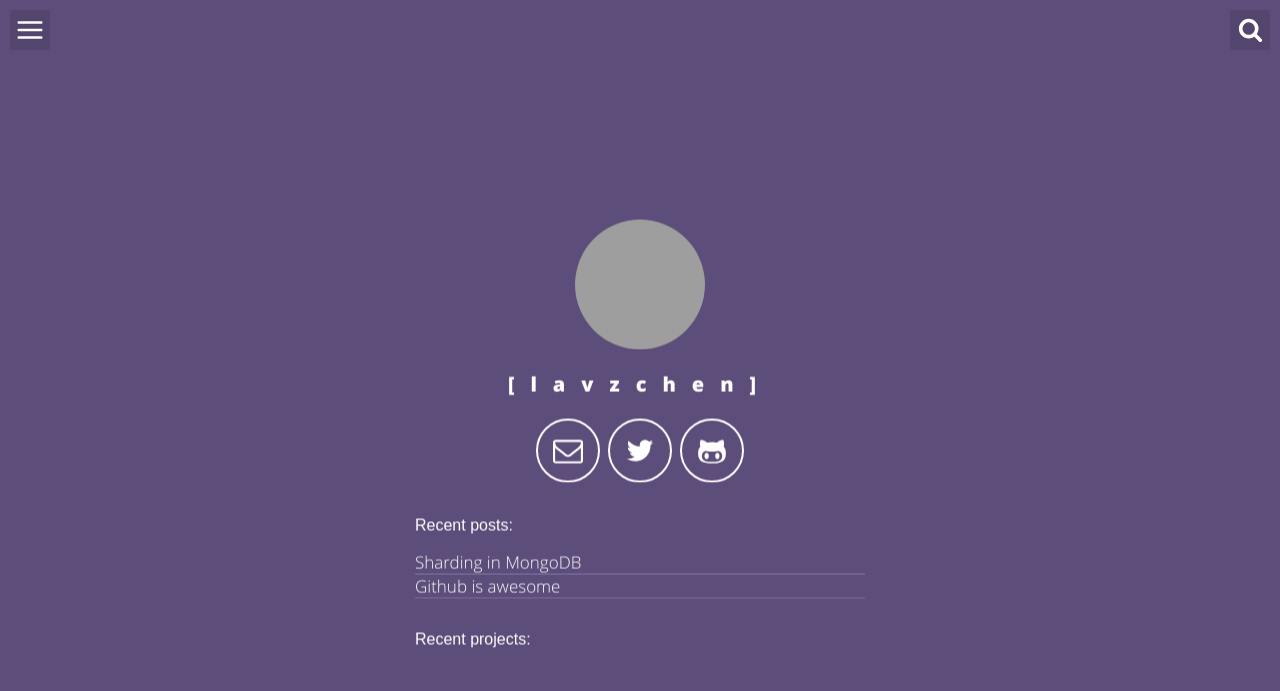
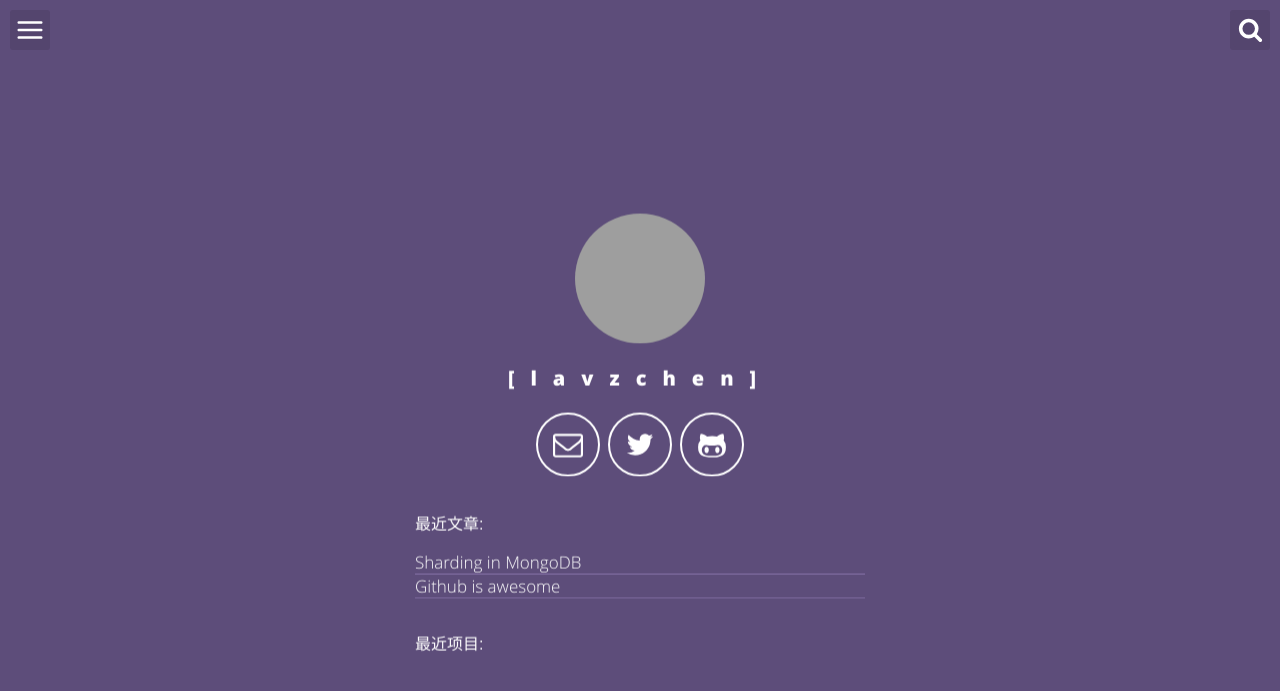
Before and after one commit to lavzchen/lavzchen.github.io, a Jekyll site: the page built from index.html, in a window 1280 px wide. Shown: the top 691 px of the page. Built offline with Jekyll 4.4.1, drawn with Linux system fonts in a browser that asks for light colours; grey boxes are pictures that could not be loaded.

Commit message:
add file

```diff
--- a/_includes/header-default.html
+++ b/_includes/header-default.html
@@ -33,7 +33,7 @@
         </div>
 
         <ul class="recent">
-            <p>Recent posts:</p>
+            <p>最近文章:</p>
              {% for post in site.posts limit:3%}
                 <li>
                     <a title="Will take a my recent post" href="{{ post.url | prepend: site.baseurl }}">
@@ -44,7 +44,7 @@
         </ul>
 
         <ul class="recent">
-            <p>Recent projects:</p>
+            <p>最近项目:</p>
              {% for project in site.projects limit:3%}
                 <li>
                     <a title="Show my recent project" href="{{ project.url}}">
```
